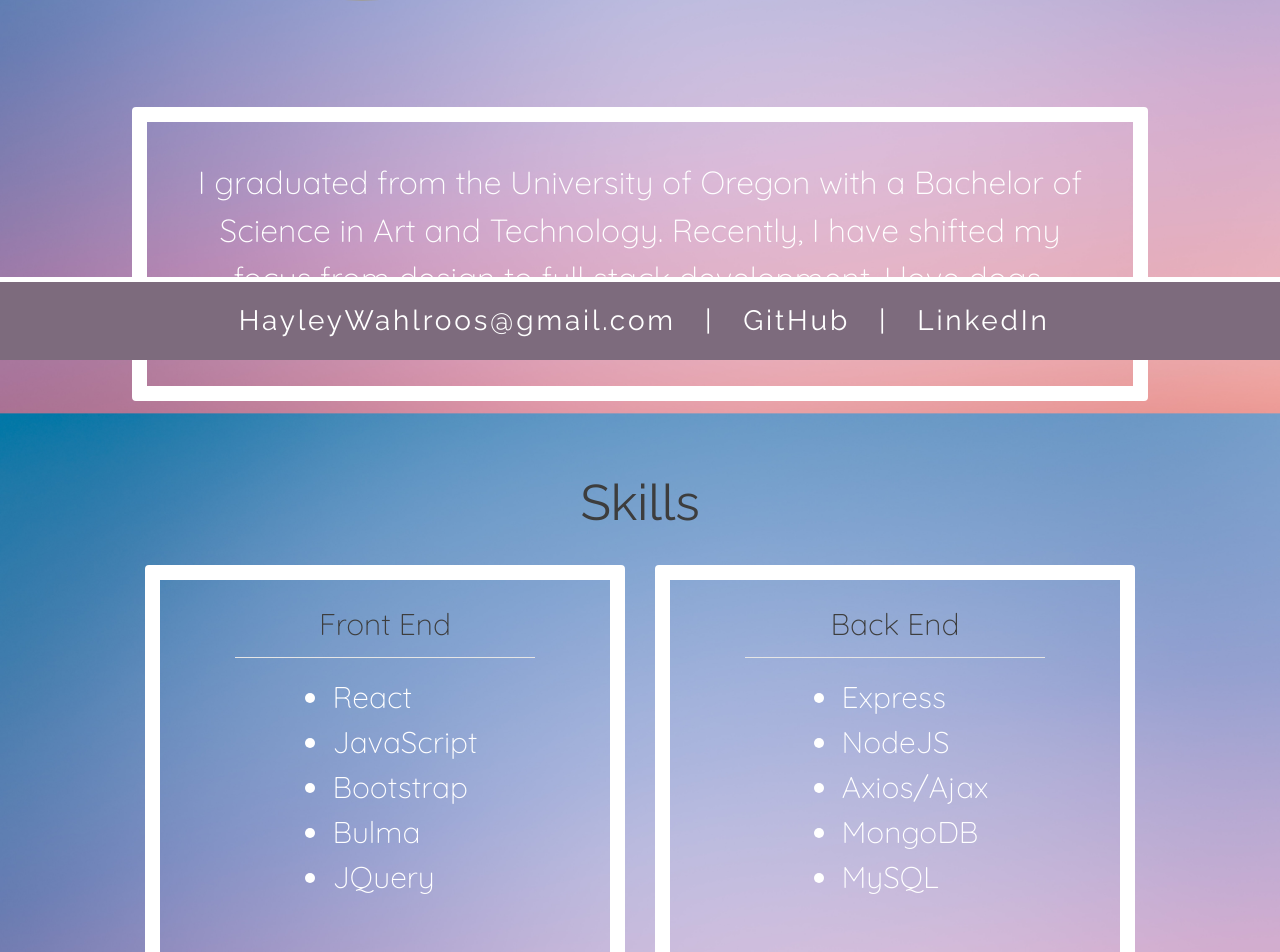
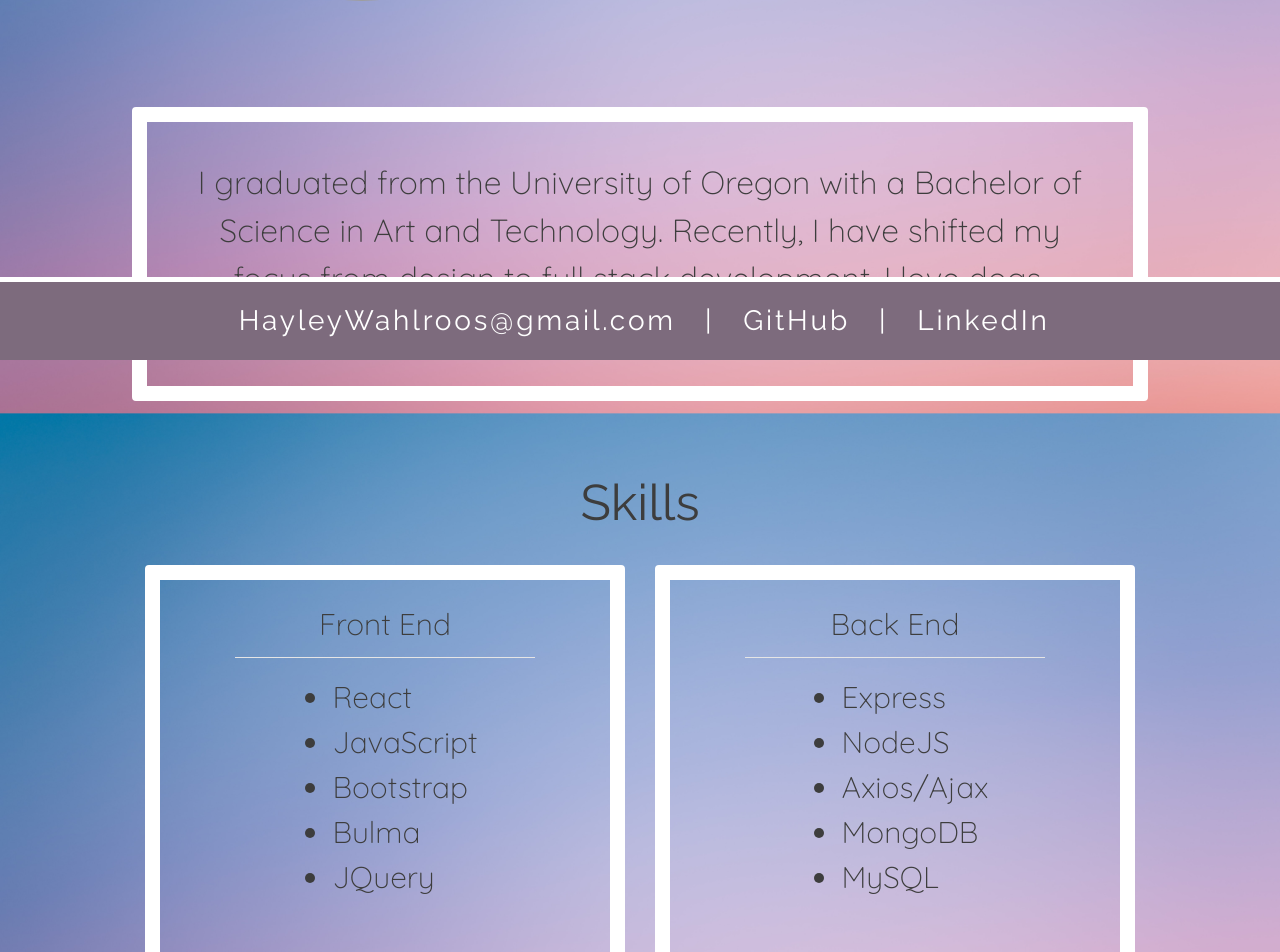
Before and after one commit to haywah27/react-portfolio, a React (Create React App) app: page / in a window 1280 px wide. Shown: the part 440-1392 px from the top of the page. Built offline with nearby package versions, Linux system fonts and the light colour scheme; grey boxes are pictures that could not be loaded.

Commit message:
changing color of about page words for readability

```diff
--- a/src/pages/about.css
+++ b/src/pages/about.css
@@ -36,11 +36,16 @@
   background-color: transparent;
 }
 
+.aboutBody{
+  color: #3d3d3d;
+}
+
 .skillsCard {
   align-items: center;
   width: 30rem;
   margin: 15px;
   min-height: 402px;
+  color: #3d3d3d!important;
 }
 
 .skillsHeader {
```
